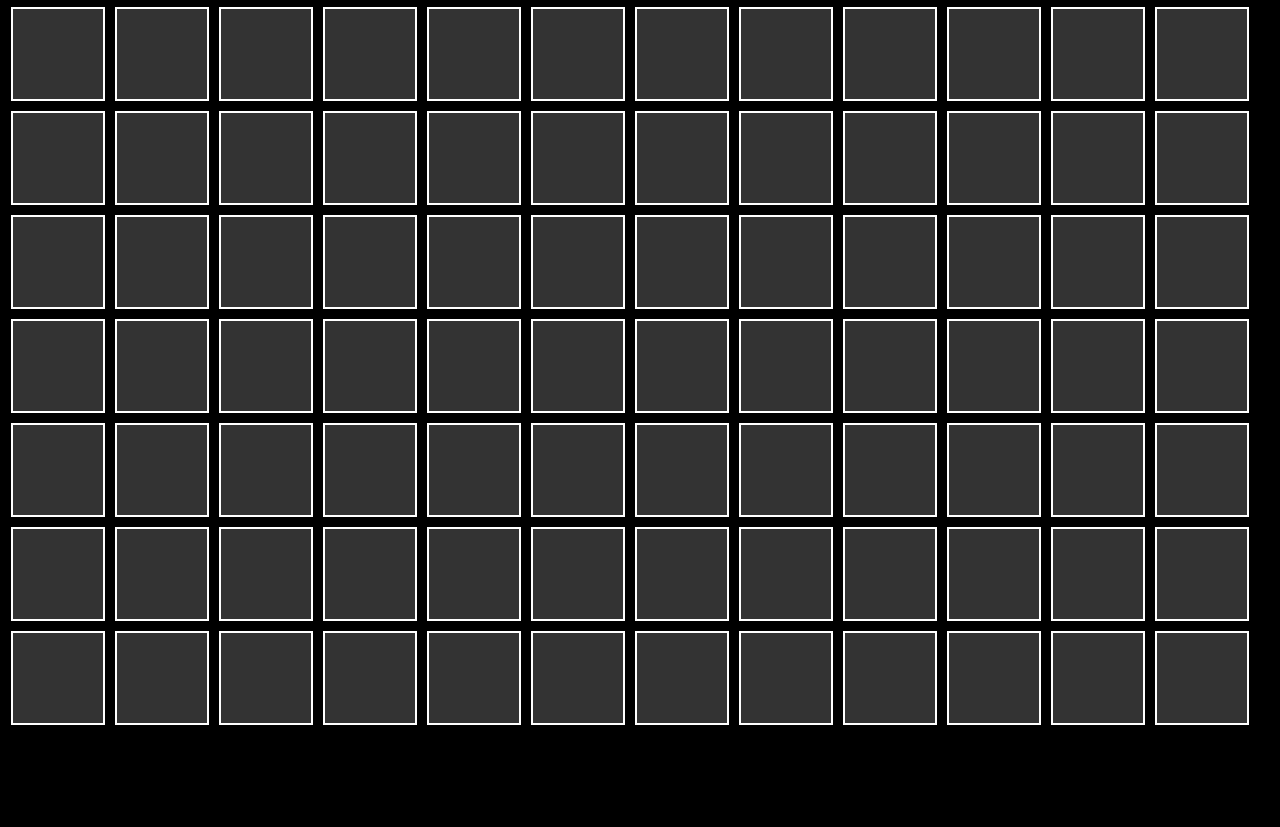
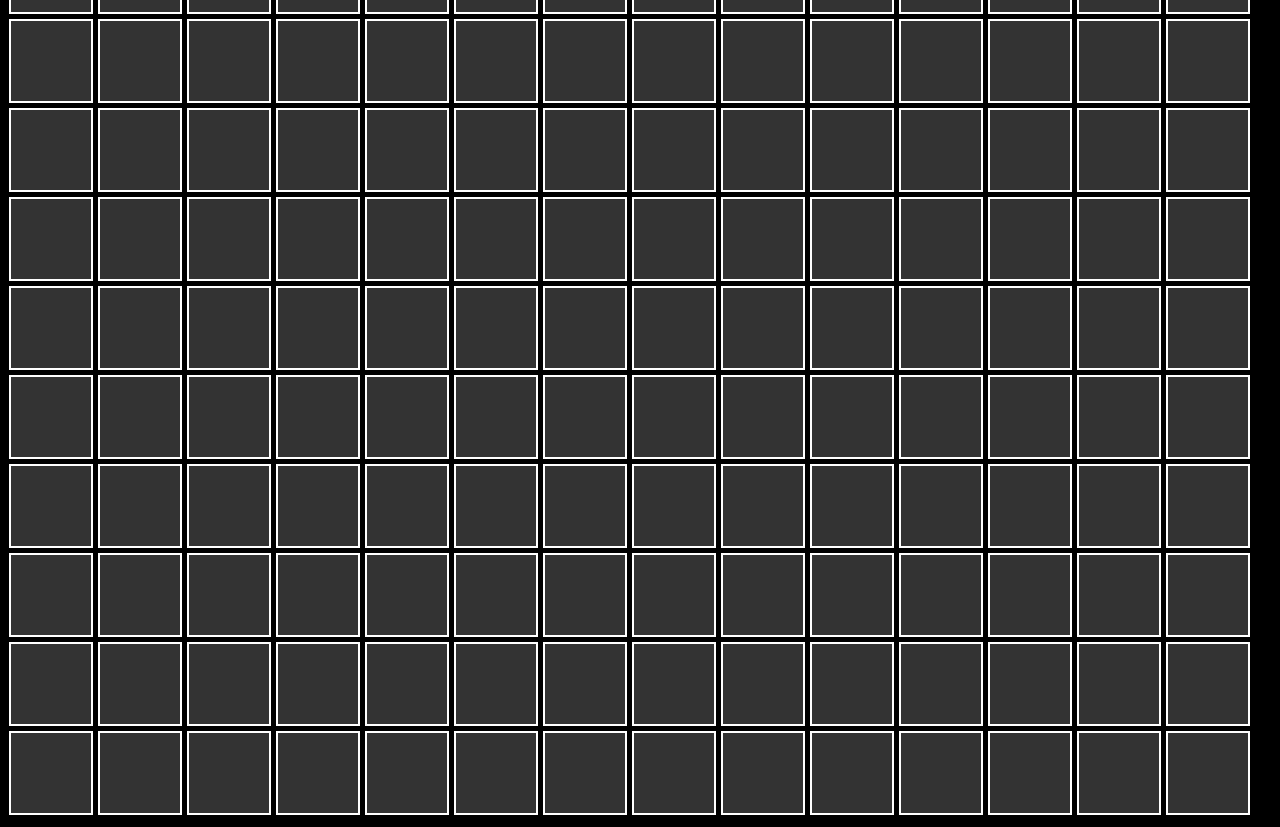
Before and after one commit to chasingdreamthatidreamt/smalllProjectsHTMLcss, a plain HTML site: page colorful-box/index.html in a window 1280 px wide. Shown: the part 524-1351 px from the top of the page. Before the commit the page ends 1264 px from the top, so only its background shows below. Drawn offline with Linux system fonts and the light colour scheme.

Commit message:
finished

```diff
--- a/colorful-box/index.html
+++ b/colorful-box/index.html
@@ -154,6 +154,73 @@
         <div class="box"></div>
         <div class="box"></div>
         <div class="box"></div>
+        <div class="box"></div>
+        <div class="box"></div>
+        <div class="box"></div>
+        <div class="box"></div>
+        <div class="box"></div>
+        <div class="box"></div>
+        <div class="box"></div>
+        <div class="box"></div>
+        <div class="box"></div>
+        <div class="box"></div>
+        <div class="box"></div>
+        <div class="box"></div>
+        <div class="box"></div>
+        <div class="box"></div>
+        <div class="box"></div>
+        <div class="box"></div>
+        <div class="box"></div>
+        <div class="box"></div>
+        <div class="box"></div>
+        <div class="box"></div>
+        <div class="box"></div>
+        <div class="box"></div>
+        <div class="box"></div>
+        <div class="box"></div>
+
+        <div class="box"></div>
+        <div class="box"></div>
+        <div class="box"></div>
+        <div class="box"></div>
+        <div class="box"></div>
+        <div class="box"></div>
+        <div class="box"></div>
+        <div class="box"></div>
+        <div class="box"></div>
+        <div class="box"></div>
+        <div class="box"></div>
+        <div class="box"></div>
+        <div class="box"></div>
+        <div class="box"></div>
+        <div class="box"></div>
+        <div class="box"></div>
+        <div class="box"></div>
+        <div class="box"></div>
+        <div class="box"></div>
+        <div class="box"></div>
+        <div class="box"></div>
+        <div class="box"></div>
+        <div class="box"></div>
+        <div class="box"></div>
+        <div class="box"></div>
+        <div class="box"></div>
+        <div class="box"></div>
+        <div class="box"></div>
+        <div class="box"></div>
+        <div class="box"></div>
+        <div class="box"></div>
+        <div class="box"></div>
+        <div class="box"></div>
+        <div class="box"></div>
+        <div class="box"></div>
+        <div class="box"></div>
+        <div class="box"></div>
+        <div class="box"></div>
+        <div class="box"></div>
+        <div class="box"></div>
+        <div class="box"></div>
+        <div class="box"></div>
     </div>
 
 </body>
--- a/colorful-box/style.css
+++ b/colorful-box/style.css
@@ -4,18 +4,18 @@ body{
 
 .box{
     color: aqua;
-    width: 90px;
-    height: 90px;
+    width: 80px;
+    height: 80px;
     background-color: rgba(255, 255, 255, 0.2); /* Semi-transparent white */
     border: 2px solid white;
     display: inline-block;
-    margin: 3px;
+    margin: 0.5px;
 }
 
 .box:hover{
-    background-color: white;
+    background-color: rgb(225, 65, 94);
 }
 
 .box:nth-child(odd):hover{
-    background-color: blueviolet;
+    background-color: rgb(226, 43, 52);
 }
```
